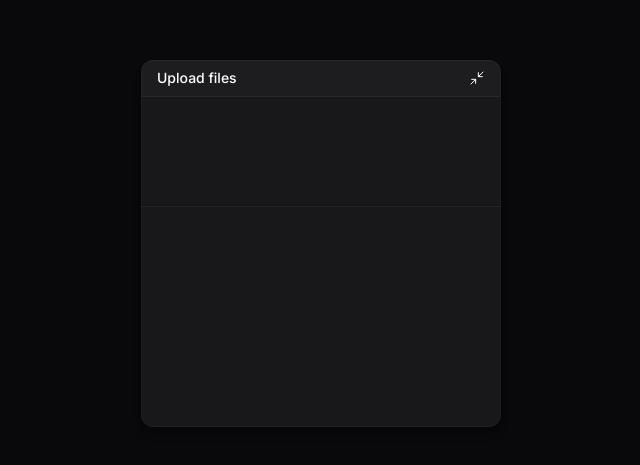
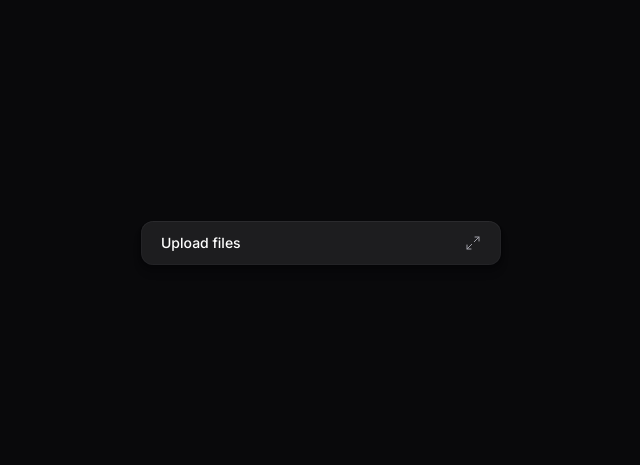
Before and after one commit to feliperocha93/upload-widget-web, a React (Vite) app: page / in a window 1280 px wide. Shown: the part 157-622 px from the top of the page, without its empty margins (319-959 px from the left). Built offline with nearby package versions, Linux system fonts and the light colour scheme.

Commit message:
create button to toggle widget box

```diff
--- a/package.json
+++ b/package.json
@@ -10,9 +10,11 @@
     "preview": "vite preview"
   },
   "dependencies": {
+    "@radix-ui/react-collapsible": "^1.1.2",
     "lucide-react": "^0.473.0",
     "react": "^18.3.1",
-    "react-dom": "^18.3.1"
+    "react-dom": "^18.3.1",
+    "tailwind-variants": "^0.3.1"
   },
   "devDependencies": {
     "@eslint/js": "^9.17.0",
--- /dev/null
+++ b/src/components/ui/button.tsx
@@ -0,0 +1,26 @@
+import type { ComponentProps } from 'react';
+import { tv, type VariantProps } from 'tailwind-variants';
+
+const buttonVariants = tv({
+  base: 'text-zinc-400 rounded-lg hover:text-zinc-100 hover:bg-zinc-800 disabled:opacity-50 disabled:pointer-events-none',
+
+  variants: {
+    size: {
+      default: 'px-3 py-2',
+      icon: 'p-2',
+      'icon-sm': 'p-1',
+    },
+  },
+
+  defaultVariants: {
+    size: 'default',
+  },
+});
+
+export function Button({
+  size,
+  className,
+  ...props
+}: ComponentProps<'button'> & VariantProps<typeof buttonVariants>) {
+  return <button className={buttonVariants({ size, className })} {...props} />;
+}
--- a/src/components/upload-widget-header.tsx
+++ b/src/components/upload-widget-header.tsx
@@ -1,12 +1,18 @@
+import * as Collapsible from '@radix-ui/react-collapsible';
+
 import { Minimize2 } from 'lucide-react';
+import { Button } from './ui/button';
 
 export function UploadWidgetHeader() {
   return (
     <div className='w-full p-4 py-2 bg-white/2 border-zinc-800 border-b flex items-center justify-between'>
       <span className='text-sm font-medium'>Upload files</span>
-      <button type='button'>
-        <Minimize2 strokeWidth={1.5} className='size-4' />
-      </button>
+
+      <Collapsible.Trigger asChild>
+        <Button size='icon' className='-mr-2'>
+          <Minimize2 strokeWidth={1.5} className='size-4' />
+        </Button>
+      </Collapsible.Trigger>
     </div>
   );
 }
--- /dev/null
+++ b/src/components/upload-widget-minimized-button.tsx
@@ -0,0 +1,15 @@
+import * as Collapsible from '@radix-ui/react-collapsible';
+import { Maximize2 } from 'lucide-react';
+
+export function UploadWidgetMinimizedButton() {
+  return (
+    <Collapsible.Trigger className='group w-full bg-white/2 py-3 px-5 flex items-center justify-between'>
+      <span className='text-sm font-medium'>Upload files</span>
+
+      <Maximize2
+        strokeWidth={1.5}
+        className='size-4 text-zinc-400 group-hover:text-zinc-100'
+      />
+    </Collapsible.Trigger>
+  );
+}
--- a/src/components/upload-widget.tsx
+++ b/src/components/upload-widget.tsx
@@ -1,10 +1,19 @@
+import * as Collapsible from '@radix-ui/react-collapsible';
 import { UploadWidgetDropzone } from './upload-widget-dropzone';
 import { UploadWidgetHeader } from './upload-widget-header';
 import { UploadWidgetUploadList } from './upload-widget-upload-list';
+import { UploadWidgetMinimizedButton } from './upload-widget-minimized-button';
+import { useState } from 'react';
 
 export function UploadWidget() {
+  const [isWidgetOpen, setIsWidgetOpen] = useState(false);
+
   return (
-    <div className='bg-zinc-900 w-full overflow-hidden max-w-[360px] rounded-xl shadow-shape'>
+    <Collapsible.Root onOpenChange={setIsWidgetOpen}>
+      <div className='bg-zinc-900 overflow-hidden w-[360px] rounded-xl shadow-shape'>
+        {!isWidgetOpen && <UploadWidgetMinimizedButton />}
+
+        <Collapsible.Content>
           <UploadWidgetHeader />
           <div className='flex flex-col gap-4 py-3'>
             <UploadWidgetDropzone />
@@ -13,6 +22,8 @@
 
             <UploadWidgetUploadList />
           </div>
+        </Collapsible.Content>
       </div>
+    </Collapsible.Root>
   );
 }
```
Also changed, not shown: 1 other file (tests, documents, lock files or other folders). Lines whose indentation alone changed are shown as unchanged.
